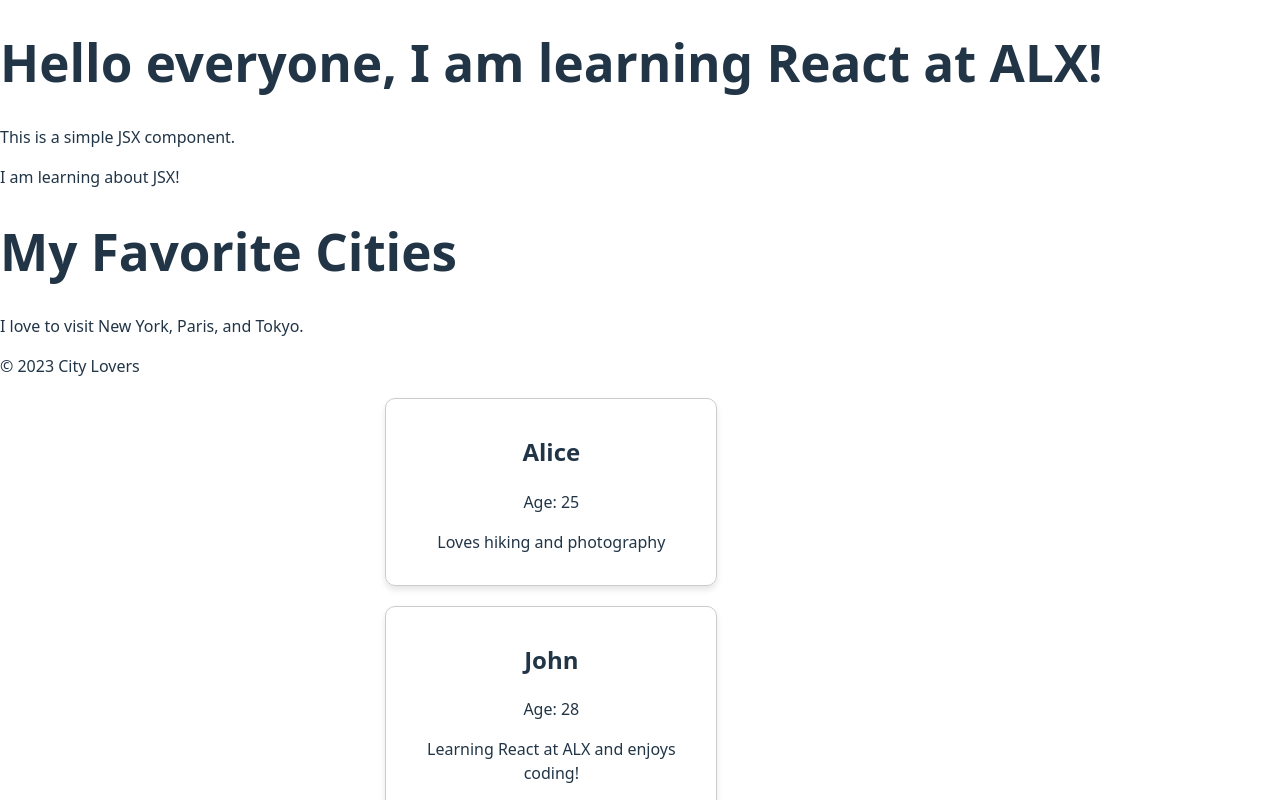
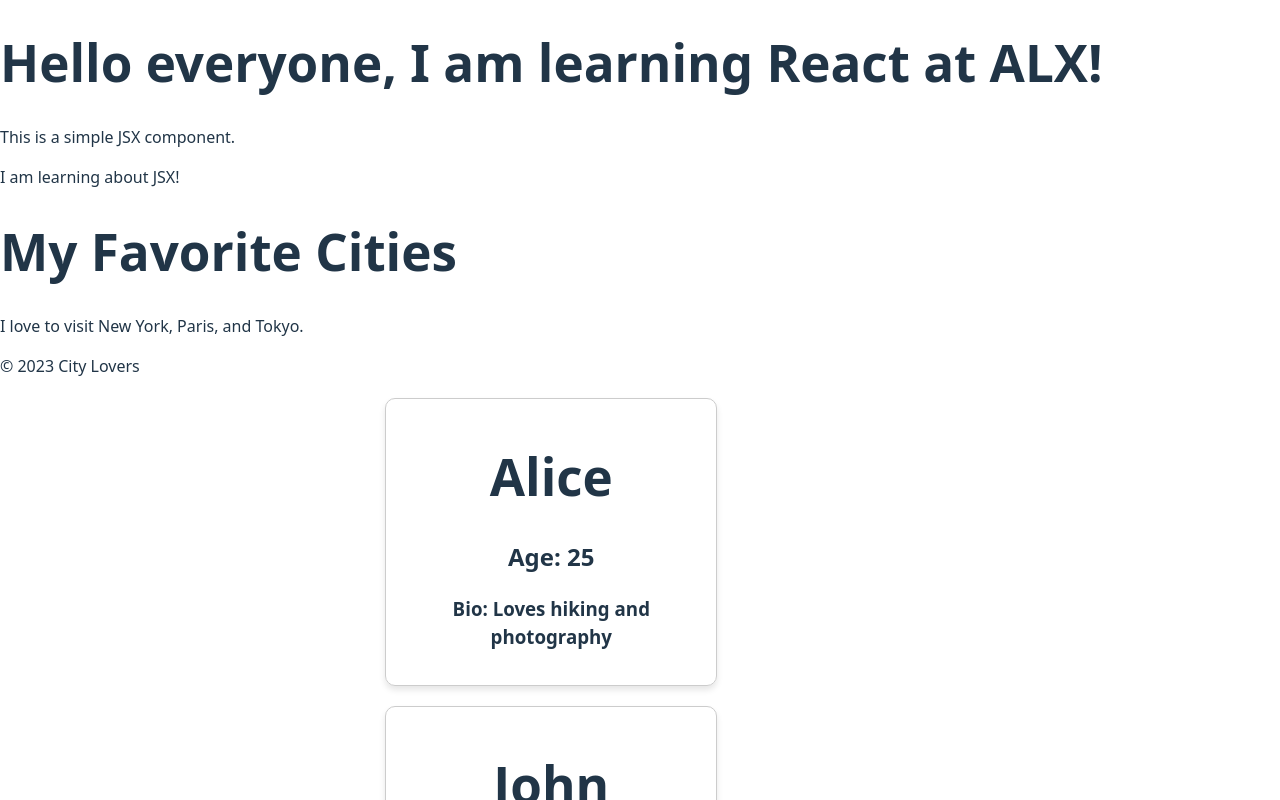
Before and after one commit to heni-pet/alx-fe-reactjs, a React (Vite) app in the folder alx-react-app/: page / in a window 1280 px wide. Shown: the top 800 px of the page. Built offline with nearby package versions, Linux system fonts and the light colour scheme.

Commit message:
updated the file

```diff
--- a/alx-react-app/src/components/UserProfile.jsx
+++ b/alx-react-app/src/components/UserProfile.jsx
@@ -1,9 +1,9 @@
 const UserProfile = (props) => {
   return (
     <div style={styles.card}>
-      <h2>{props.name}</h2>
-      <p>Age: {props.age}</p>
-      <p>{props.bio}</p>
+      <h1>{props.name}</h1>
+      <h2>Age: {props.age}</h2>
+      <h3>Bio: {props.bio}</h3>
     </div>
   );
 };
```
